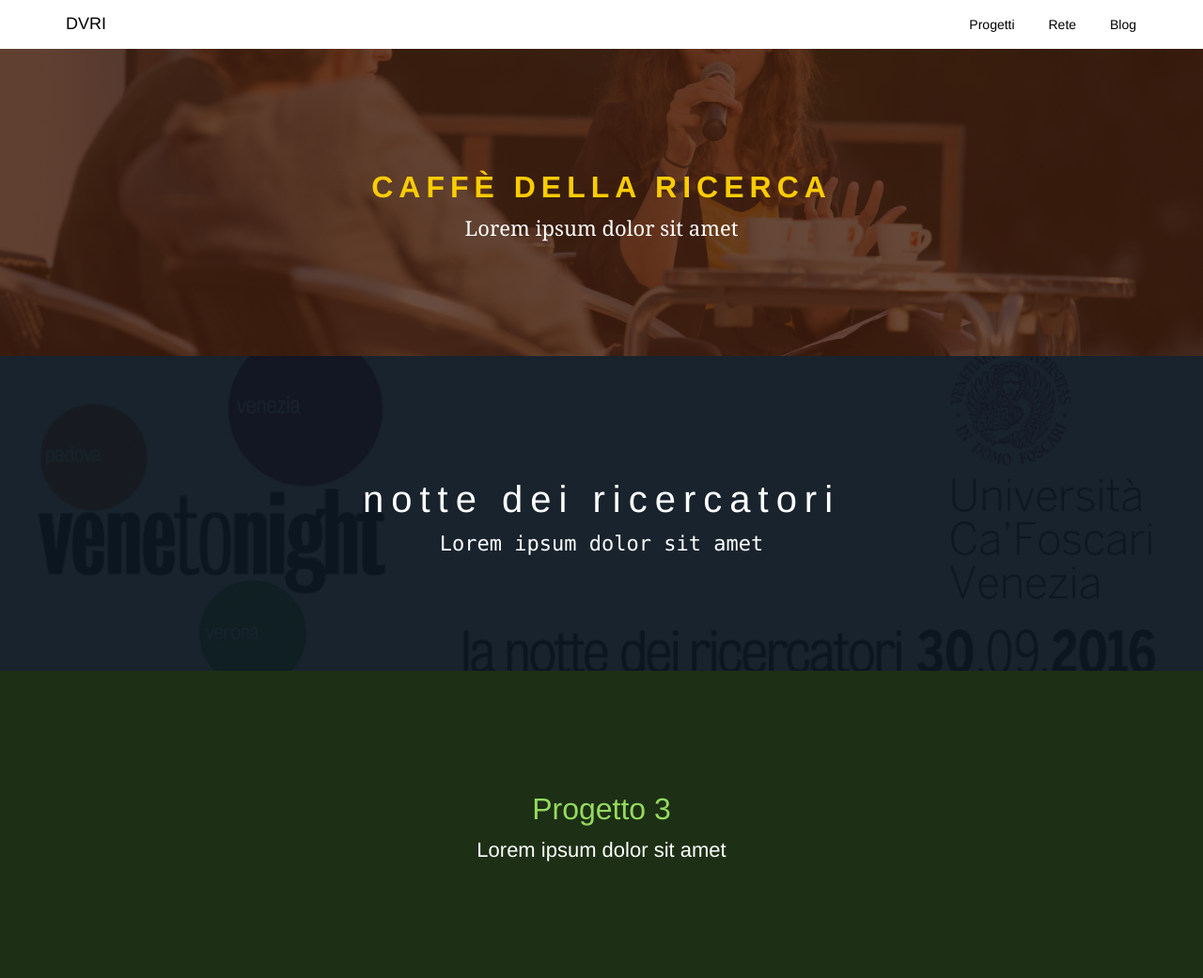
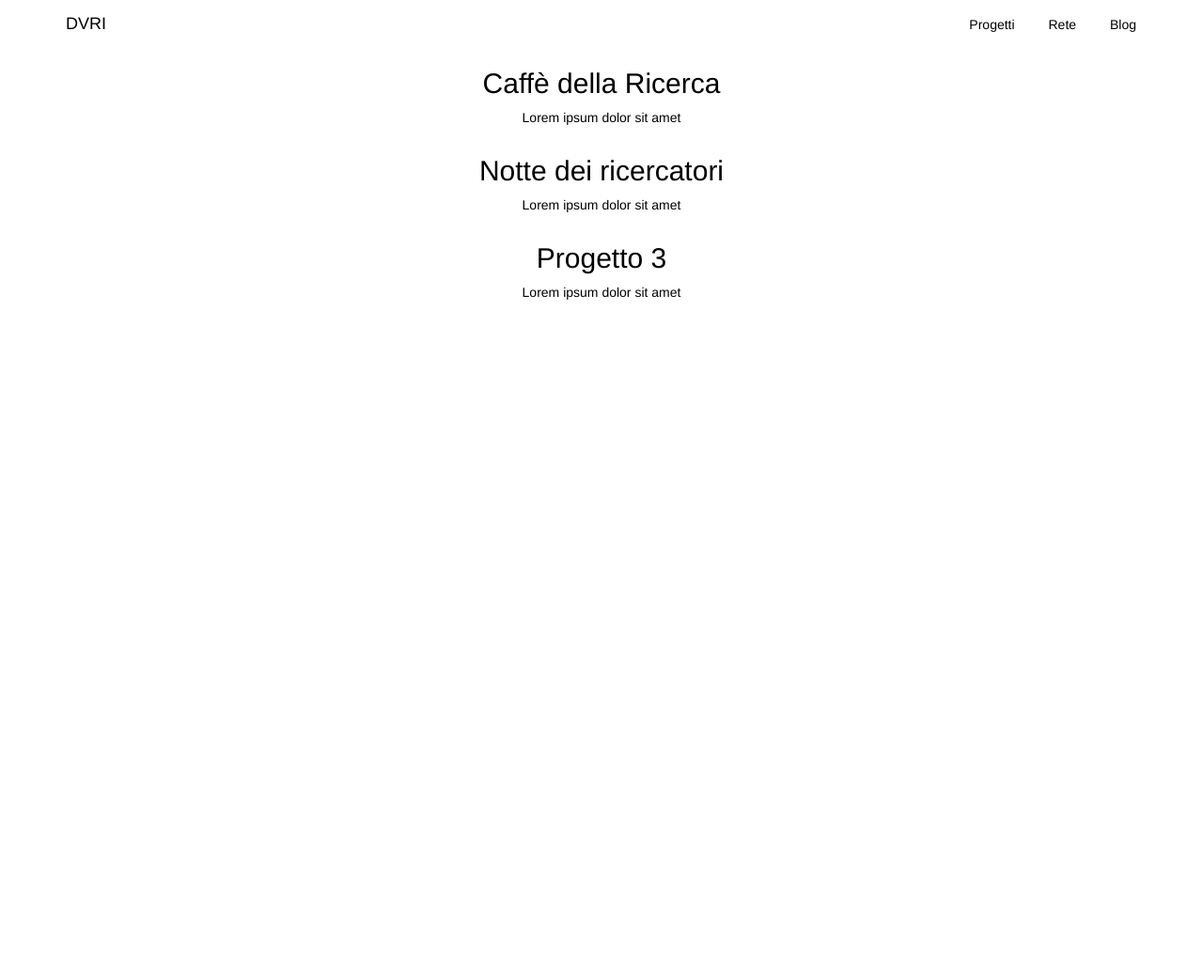
Before and after one commit to simonini/dvri-j-theme, a Jekyll site: the page built from index.html, in a window 1280 px wide. Shown: the whole page at 94% size. Built offline with Jekyll 4.4.1, drawn with Linux system fonts in a browser that asks for light colours; after the commit the page ends 900 px from its top, so only the background shows below that.

Commit message:
riscrittura in corso col markup + corretto

```diff
--- a/_sass/main.sass
+++ b/_sass/main.sass
@@ -12,6 +12,9 @@
 html, body
   width: 100%
   height: 100%
+
+.home2
+  text-align: center
 
 .home
   section
@@ -54,6 +57,7 @@
     p
       font-family: Georgia
 
+
   // http://colorpalettes.net/color-palette-2386/
   #notte
     background-color: rgba(12,24,34, 0.95)
--- a/index.html
+++ b/index.html
@@ -1,26 +1,31 @@
 ---
 layout: default
 ---
-<div class="home">
+<div class="home2">
 
-<section id="caffe">
+<section id="caffe" class="container">
+  <a href="caffe">
     <div class="background-image"></div>
-  <a href="caffe"> <h2>Caffè della Ricerca</h2></a>
+    <h2>Caffè della Ricerca</h2>
     <p>Lorem ipsum dolor sit amet</p>
-
+  </a>
 </section>
 
-<section id="notte">
+<section id="notte" class="container">
+  <a href="#notte">
     <div class="background-image"></div>
-  <a href="#notte"><h2>Notte dei ricercatori</h2></a>
+    <h2>Notte dei ricercatori</h2>
     <p>Lorem ipsum dolor sit amet</p>
-
+  </a>
 </section>
 
+
 <section id="progetto">
+  <a href="#progetto3">
     <div class="background-image"></div>
-  <a href="#progetto3"><h2>Progetto 3</h2></a>
+    <a href="#progetto3"><h2>Progetto 3</h2>
     <p>Lorem ipsum dolor sit amet</p>
+  </a>
 </section>
 
 </div>
```
Lines whose indentation alone changed are shown as unchanged.
